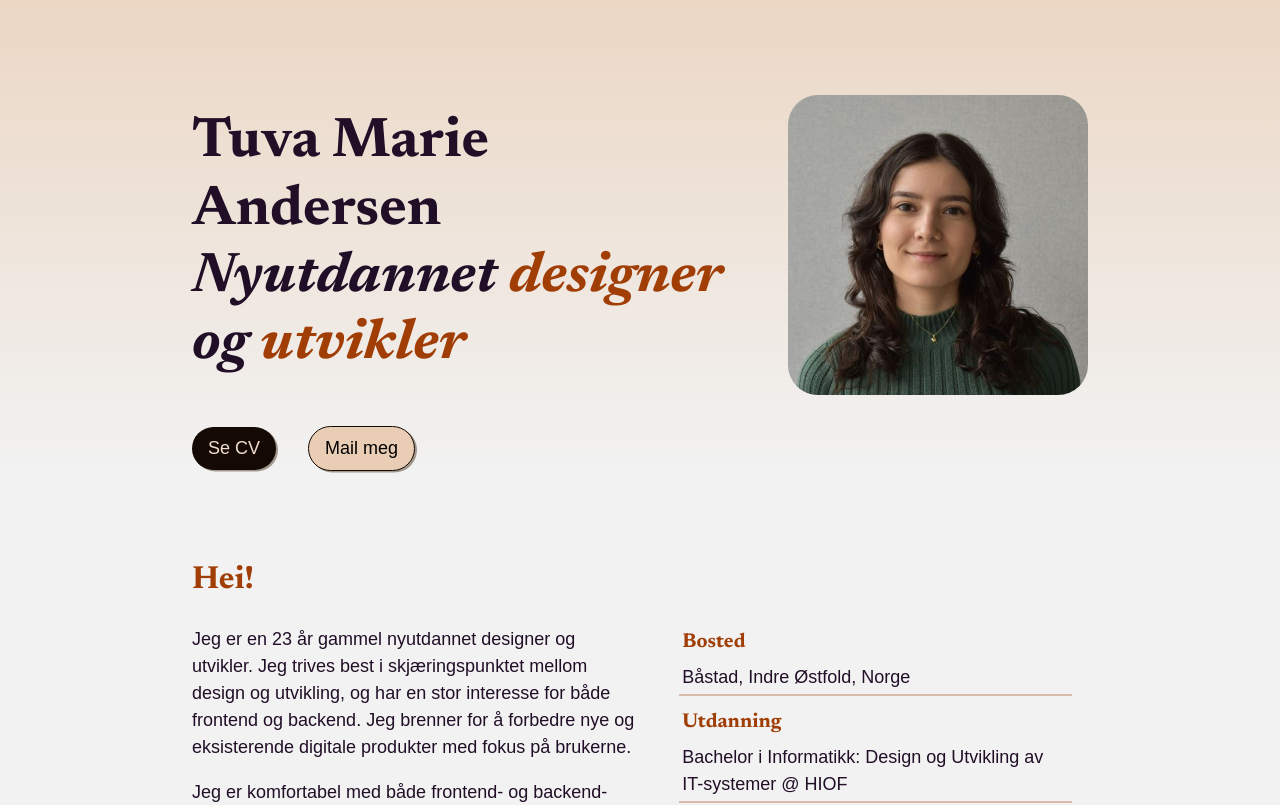
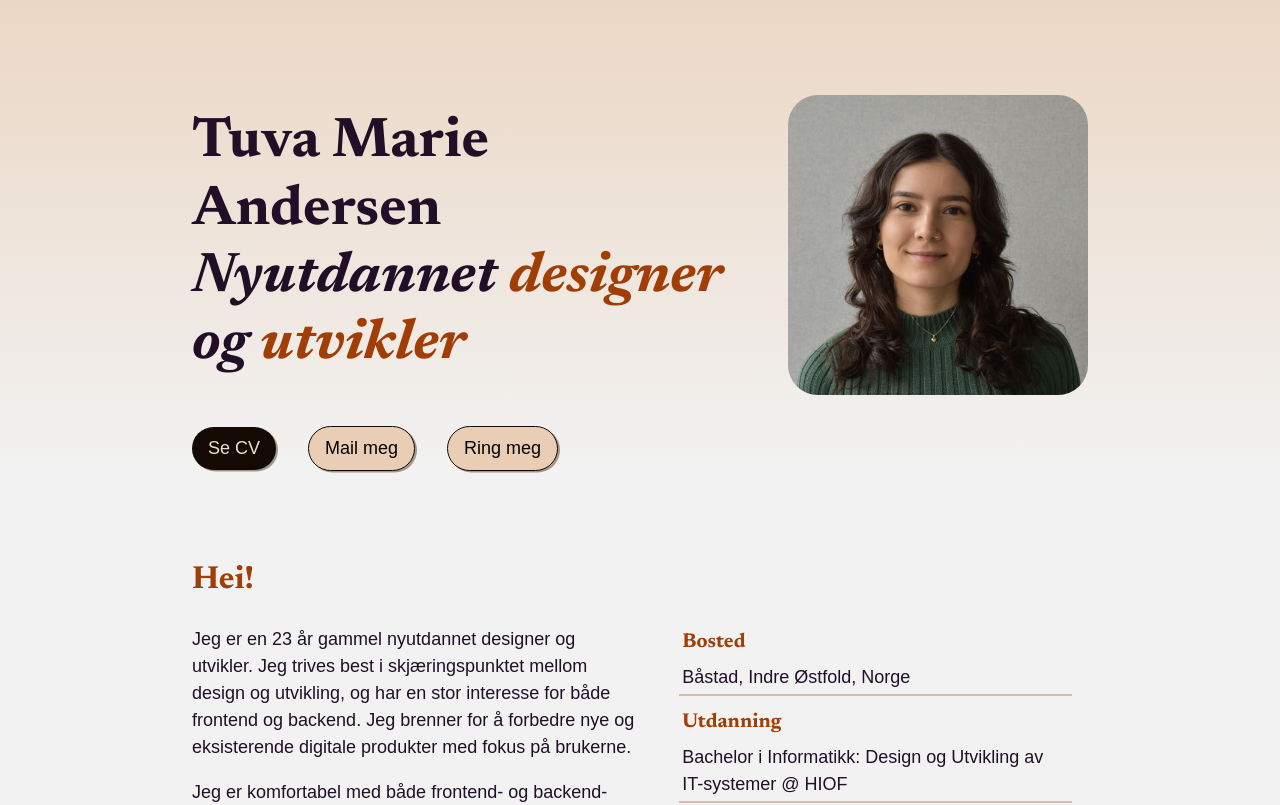
Before and after one commit to Tuva03/portfolio, a React (Vite) app in the folder my-app/: page / in a window 1280 px wide. Shown: the top 805 px of the page. Built offline with nearby package versions, Linux system fonts and the light colour scheme.

Commit message:
lagt til telefonnummer og oppdatert cv

```diff
--- a/my-app/src/pages/Home.jsx
+++ b/my-app/src/pages/Home.jsx
@@ -38,6 +38,14 @@ export default function Home() {
                 rel="noopener noreferrer"
               >
                 Mail meg
+              </a>
+              <a
+                id="contact_button"
+                href="tel:+4741357423"
+                target="_blank"
+                rel="noopener noreferrer"
+              >
+                Ring meg
               </a>
             </section>
           </div>
```
Also changed, not shown: 2 other files (tests, documents, lock files or other folders).
